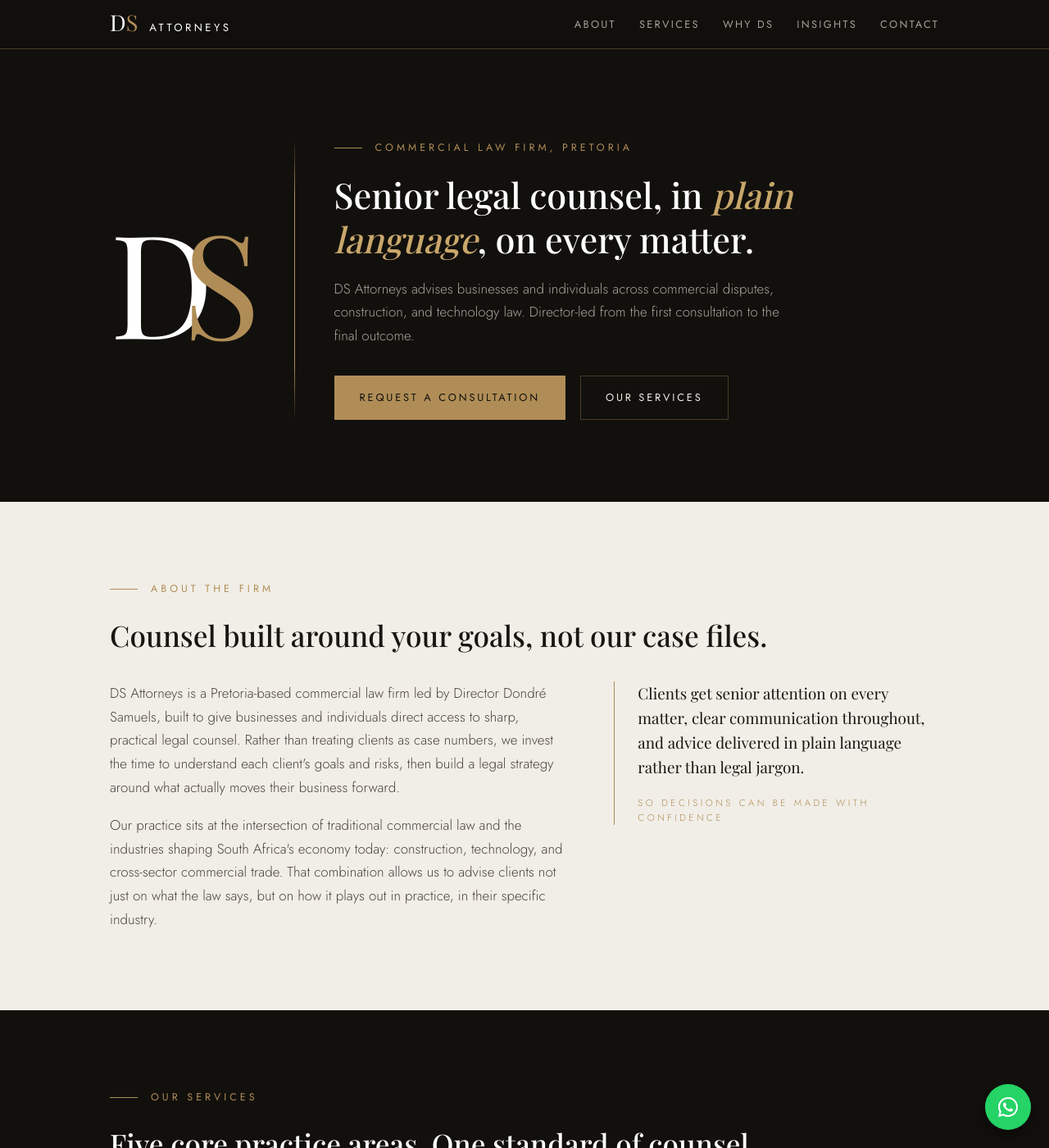
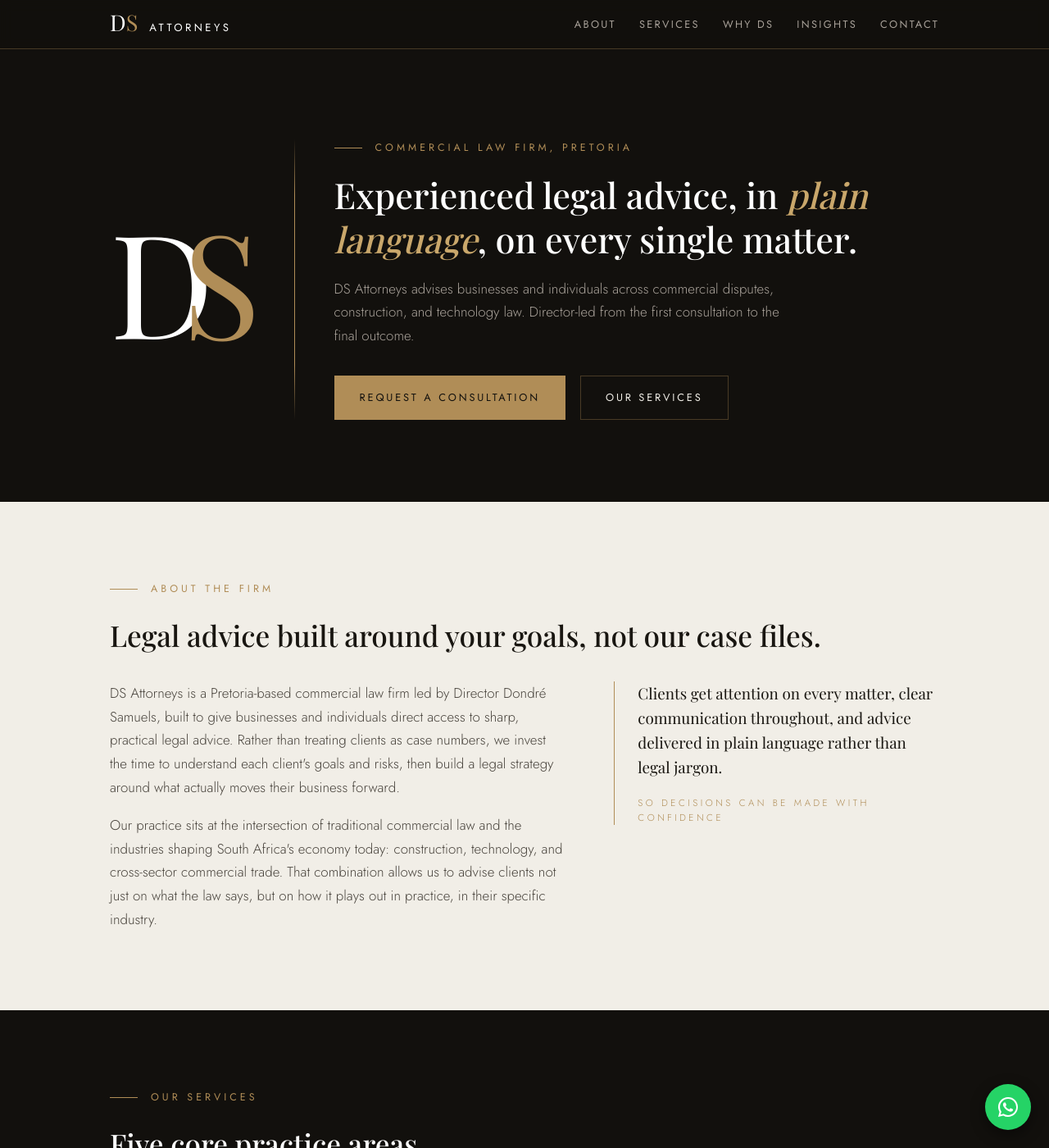
Before and after one commit to samkomane008/ds-attorneys, a Jekyll site: the page index.html, which Jekyll copies as it is, in a window 1280 px wide and 1400 px high. Shown: the whole window at 82% size. Built offline with Jekyll 4.4.1, drawn with Linux system fonts in a browser that asks for light colours; some web fonts are replaced; some of the changed text lies outside the part shown.

Commit message:
chore: apply client copy changes — remove counsel/senior language, trim director note

```diff
--- a/index.html
+++ b/index.html
@@ -4,7 +4,7 @@
 <meta charset="utf-8">
 <meta name="viewport" content="width=device-width, initial-scale=1">
 <title>DS Attorneys | Commercial Law Firm, Pretoria</title>
-<meta name="description" content="DS Attorneys is a Pretoria-based commercial law firm offering director-led counsel in commercial and civil disputes, dispute resolution, construction law, ICT and technology law, and commercial contracts.">
+<meta name="description" content="DS Attorneys is a Pretoria-based commercial law firm offering director-led legal advice in commercial and civil disputes, dispute resolution, construction law, ICT and technology law, and commercial contracts.">
 <link rel="preconnect" href="https://fonts.googleapis.com">
 <link rel="preconnect" href="https://fonts.gstatic.com" crossorigin>
 <link href="https://fonts.googleapis.com/css2?family=Playfair+Display:ital,wght@0,400;0,500;0,600;1,400&family=Jost:wght@300;400;500&display=swap" rel="stylesheet">
@@ -322,7 +322,7 @@
       <div class="hero-rule" aria-hidden="true"></div>
       <div class="hero-copy">
         <p class="eyebrow">Commercial Law Firm, Pretoria</p>
-        <h1>Senior legal counsel, in <em>plain language</em>, on every matter.</h1>
+        <h1>Experienced legal advice, in <em>plain language</em>, on every single matter.</h1>
         <p>DS Attorneys advises businesses and individuals across commercial disputes, construction, and technology law. Director-led from the first consultation to the final outcome.</p>
         <div class="hero-cta">
           <a class="btn btn-gold" href="mailto:dondre@attds.co.za?subject=Consultation%20request">Request a consultation</a>
@@ -336,14 +336,14 @@
 <section class="on-paper" id="about">
   <div class="wrap reveal">
     <p class="eyebrow">About the firm</p>
-    <h2>Counsel built around your goals, not our case files.</h2>
+    <h2>Legal advice built around your goals, not our case files.</h2>
     <div class="about-grid">
       <div>
-        <p>DS Attorneys is a Pretoria-based commercial law firm led by Director Dondré Samuels, built to give businesses and individuals direct access to sharp, practical legal counsel. Rather than treating clients as case numbers, we invest the time to understand each client's goals and risks, then build a legal strategy around what actually moves their business forward.</p>
+        <p>DS Attorneys is a Pretoria-based commercial law firm led by Director Dondré Samuels, built to give businesses and individuals direct access to sharp, practical legal advice. Rather than treating clients as case numbers, we invest the time to understand each client's goals and risks, then build a legal strategy around what actually moves their business forward.</p>
         <p>Our practice sits at the intersection of traditional commercial law and the industries shaping South Africa's economy today: construction, technology, and cross-sector commercial trade. That combination allows us to advise clients not just on what the law says, but on how it plays out in practice, in their specific industry.</p>
       </div>
       <div class="about-aside">
-        Clients get senior attention on every matter, clear communication throughout, and advice delivered in plain language rather than legal jargon.
+        Clients get attention on every matter, clear communication throughout, and advice delivered in plain language rather than legal jargon.
         <span class="aside-label">So decisions can be made with confidence</span>
       </div>
     </div>
@@ -353,7 +353,7 @@
 <section id="services">
   <div class="wrap reveal">
     <p class="eyebrow">Our services</p>
-    <h2>Five core practice areas. One standard of counsel.</h2>
+    <h2>Five core practice areas.</h2>
     <div class="service-list">
       <div class="service">
         <h3>Commercial &amp; Civil Disputes</h3>
@@ -386,7 +386,7 @@
     <div class="why-grid">
       <div class="why-cell">
         <h3>Director-led service</h3>
-        <p>Direct access to experienced legal counsel on every matter. Your matter is never handed down.</p>
+        <p>Direct access to an experienced attorney on every matter. Your matter is never handed down.</p>
       </div>
       <div class="why-cell">
         <h3>Specialist knowledge</h3>
@@ -412,7 +412,7 @@
       <div>
         <div class="director-name">Dondré Samuels</div>
         <div class="director-role">Director</div>
-        <p class="director-note">Every engagement at DS Attorneys is led personally by the Director, so the advice you receive carries senior judgement from day one.</p>
+        <p class="director-note">Every engagement at DS Attorneys is led personally by the Director.</p>
       </div>
     </div>
   </div>
```
